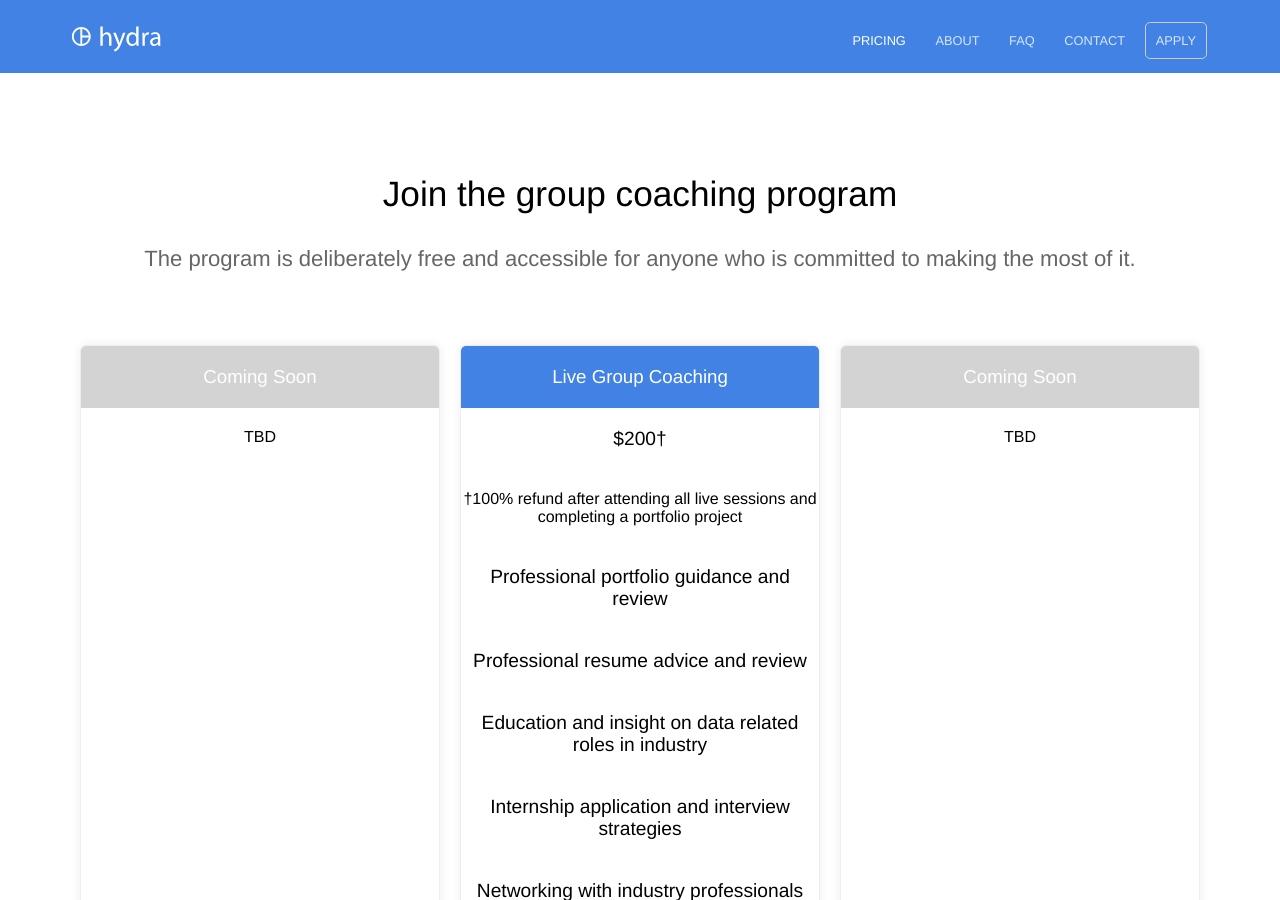
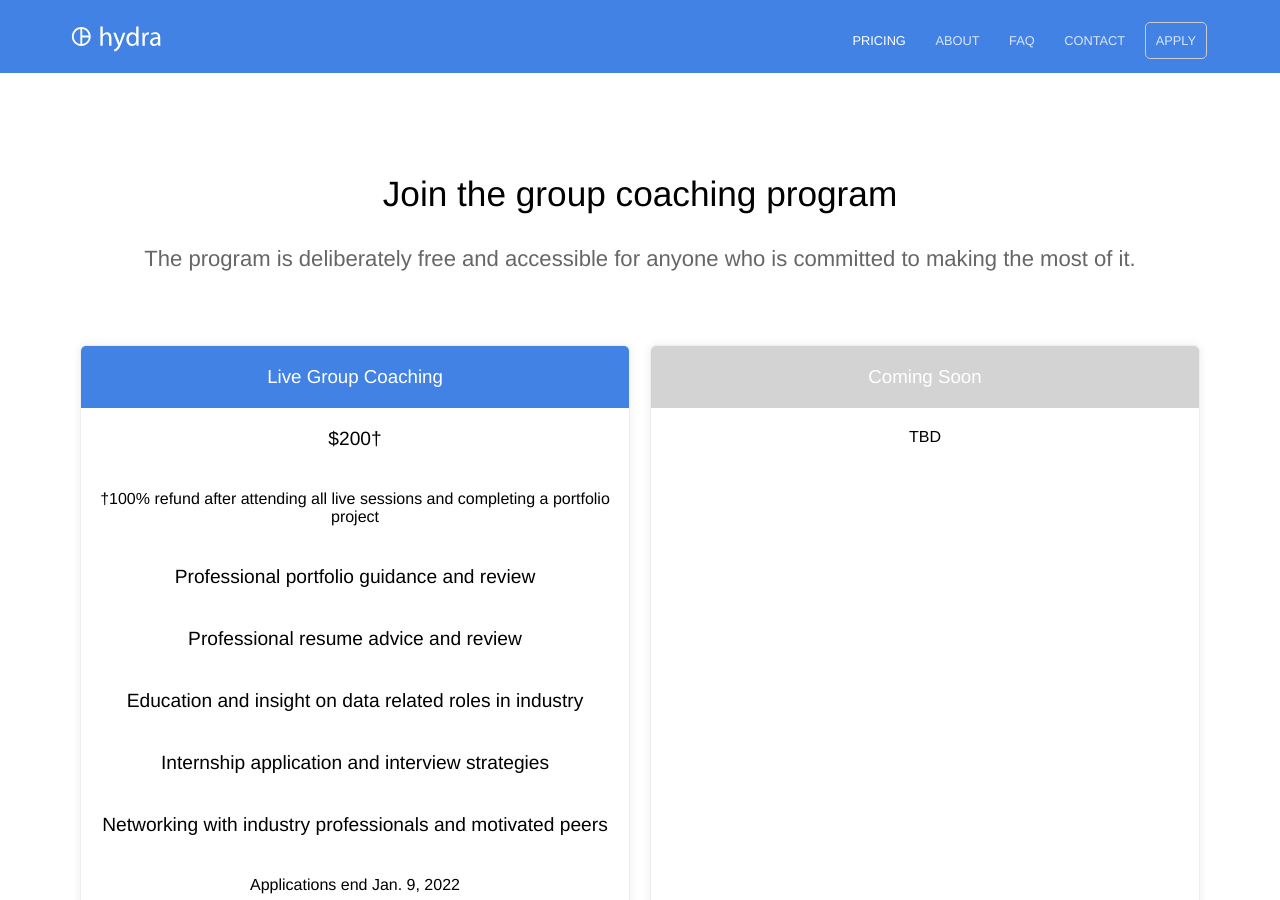
Before and after one commit to jordan-pierre/coaching, a Jekyll site: the page built from pricing.html, in a window 1280 px wide and 900 px high. Built offline with Jekyll 4.4.1, drawn with Linux system fonts in a browser that asks for light colours.

Commit message:
removed first coming soon object

```diff
--- a/pricing.html
+++ b/pricing.html
@@ -3,11 +3,6 @@ title: Pricing
 heading: Join the group coaching program
 description: The program is deliberately free and accessible for anyone who is committed to making the most of it.
 pricing_table:
-  - name: Coming Soon
-    color: "#d3d3d3"
-    features:
-      - text: TBD
-        highlight: false
   - name: Live Group Coaching
     color: "#4182e4"
     features:
```
